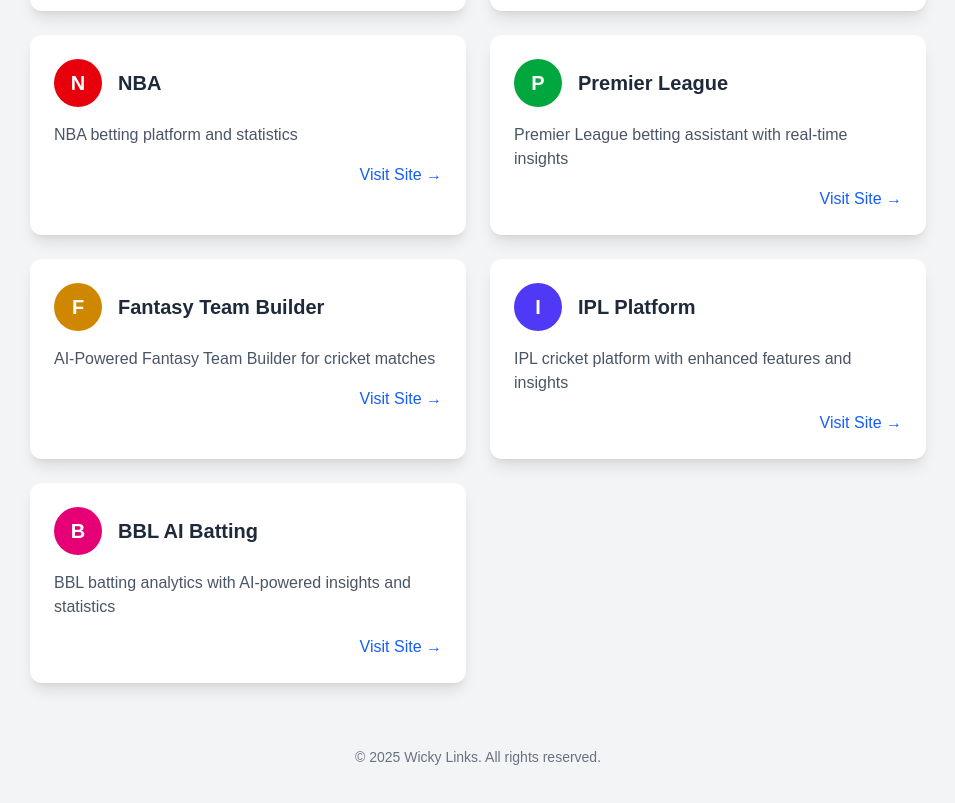
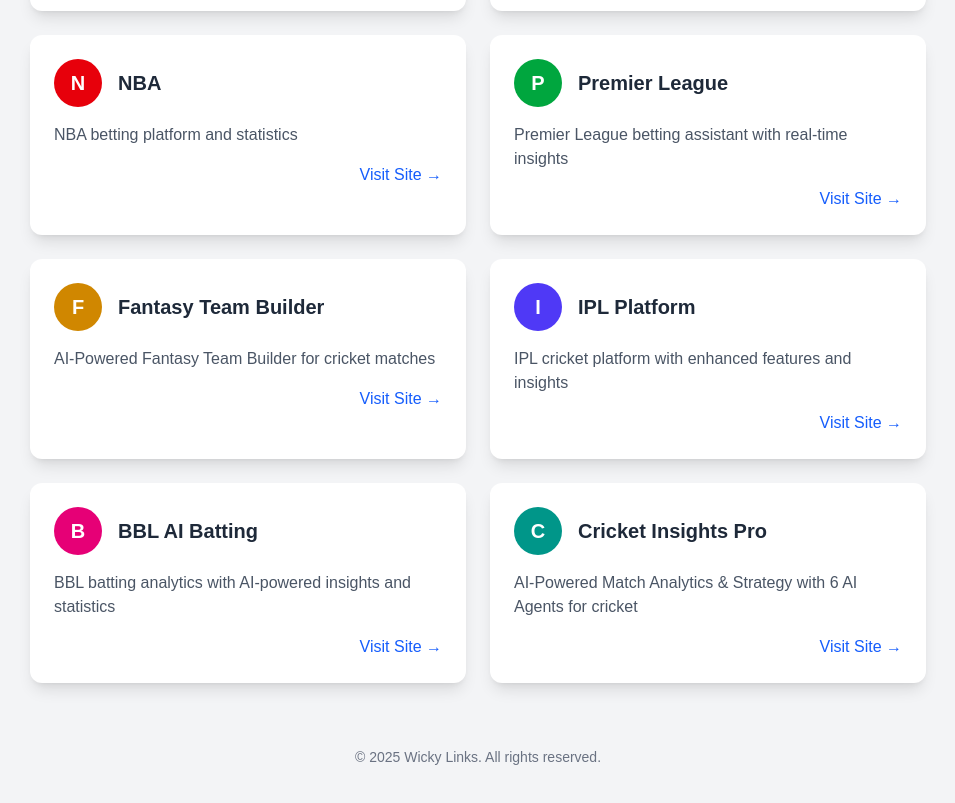
Before and after one commit to wickyaf123/wicky_links, a Next.js app: page / in a window 1280 px wide. Shown: the part 369-1172 px from the top of the page, without its empty margins (162-1117 px from the left). Built offline with nearby package versions, Linux system fonts and the light colour scheme.

Commit message:
Add Cricket Insights Pro link to platform list

```diff
--- a/src/app/page.tsx
+++ b/src/app/page.tsx
@@ -41,6 +41,12 @@
       url: "https://bbl-ai-batting-frontend.vercel.app/",
       description: "BBL batting analytics with AI-powered insights and statistics",
       color: "bg-pink-600",
+    },
+    {
+      name: "Cricket Insights Pro",
+      url: "https://insights-frontend-1.vercel.app/",
+      description: "AI-Powered Match Analytics & Strategy with 6 AI Agents for cricket",
+      color: "bg-teal-600",
     },
   ];
 
```
